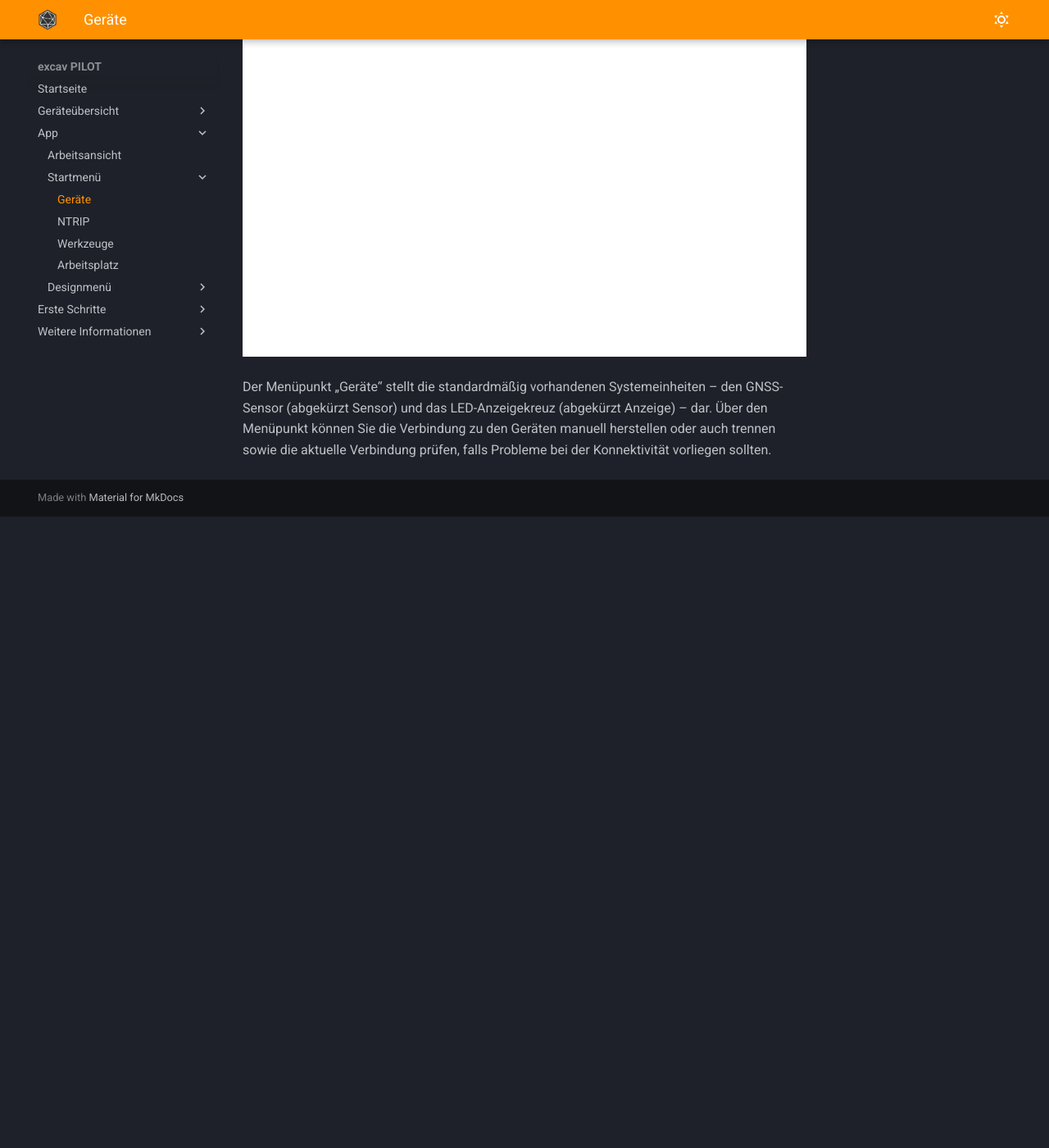
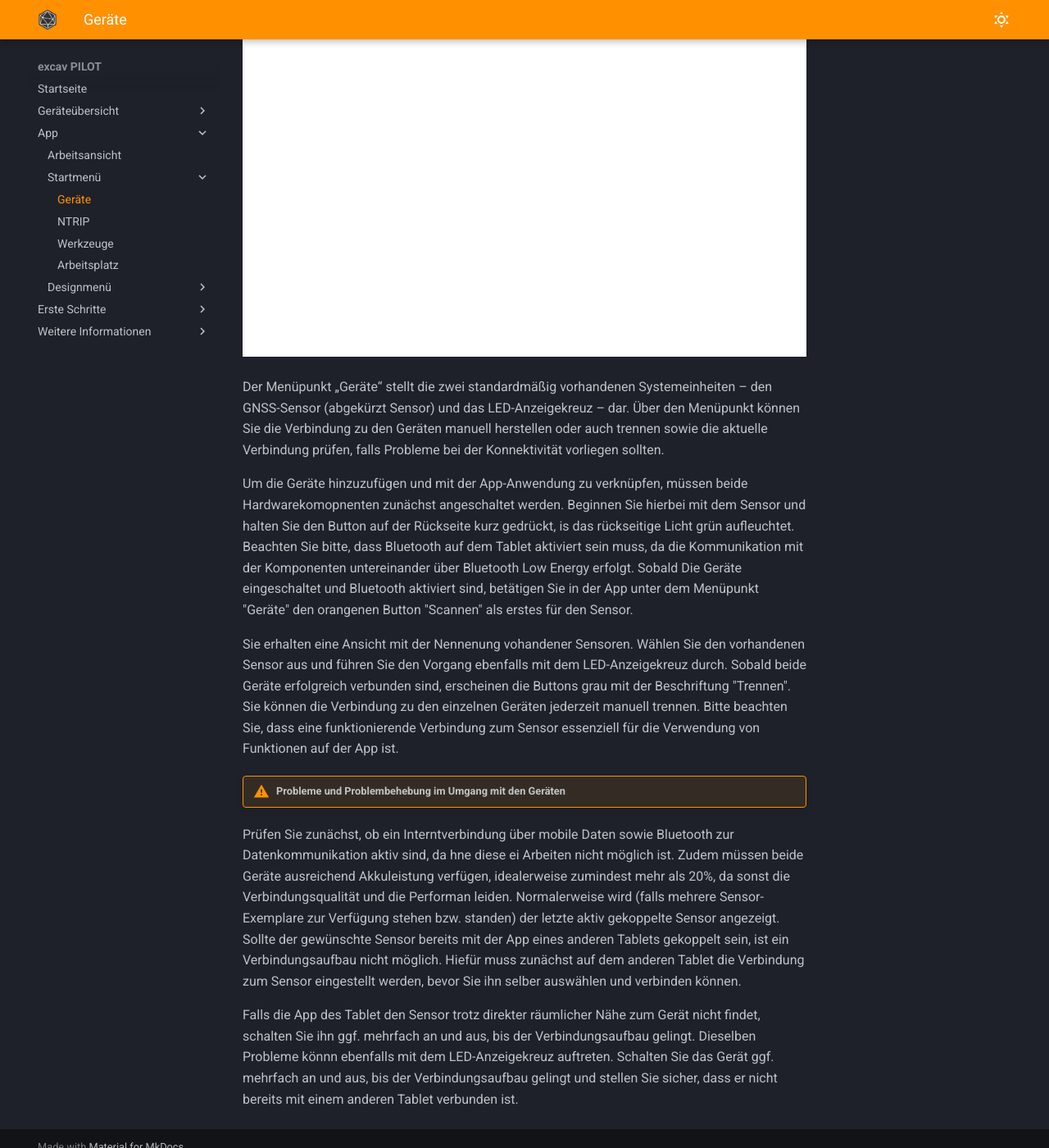
Before and after one commit to tobias-sizmann/mkdocs-excavpilot, an MkDocs documentation site: the page built from docs/Geräte/Geräte.md, in a window 1280 px wide and 1400 px high, scrolled down 845 px. Shown: the whole window at 82% size. Built offline with MkDocs 1.6.1 and Material for MkDocs 9.7.7, drawn with Linux system fonts in a browser that asks for light colours; before the commit the page ends 1475 px from its top, so only the background shows below that.

Commit message:
Bearbeitung ToDo Peter 16

```diff
--- a/docs/Geräte/Geräte.md
+++ b/docs/Geräte/Geräte.md
@@ -10,7 +10,18 @@
   <img width="100%" src="/images_docs/Screenshot excav PILOT Arbeitsansicht Geräte.jpg"/>
 </p>
 
-Der Menüpunkt „Geräte“ stellt die standardmäßig vorhandenen Systemeinheiten – den GNSS-Sensor (abgekürzt Sensor) und das LED-Anzeigekreuz (abgekürzt Anzeige) – dar. Über den Menüpunkt können Sie die Verbindung zu den Geräten manuell herstellen oder auch trennen sowie die aktuelle Verbindung prüfen, falls Probleme bei der Konnektivität vorliegen sollten.
+[//]: # (todo: Hier sollten wir genauer darauf eingehen, wie der User sich mit einem Gerät verbindet (genauer Ablauf; sowas wie: Gerät anschalten, checken Bluetooth an, Gerät aus Liste auswählen) und was er machen kann, wenn er ein Problem hat. Probleme könnten sein: App findet Gerät nicht; App hat nicht die nötigen Rechte; Sensor schon mit einem anderen Tablet verbunden?)
 
+[//]: # (Peter: Gewünschte Punkte abgearbeitet)
 
-[//]: # (todo: Hier sollten wir genauer darauf eingehen, wie der User sich mit einem Gerät verbindet (genauer Ablauf; sowas wie: Gerät anschalten, checken Bluetooth an, Gerät aus Liste auswählen) und was er machen kann, wenn er ein Problem hat. Probleme könnten sein: App findet Gerät nicht; App hat nicht die nötigen Rechte; Sonsor schon mit einem anderen Tablet verbunden?)
+Der Menüpunkt „Geräte“ stellt die zwei standardmäßig vorhandenen Systemeinheiten – den GNSS-Sensor (abgekürzt Sensor) und das LED-Anzeigekreuz – dar. Über den Menüpunkt können Sie die Verbindung zu den Geräten manuell herstellen oder auch trennen sowie die aktuelle Verbindung prüfen, falls Probleme bei der Konnektivität vorliegen sollten.
+
+Um die Geräte hinzuzufügen und mit der App-Anwendung zu verknüpfen, müssen beide Hardwarekomopnenten zunächst angeschaltet werden. Beginnen Sie hierbei mit dem Sensor und halten Sie den Button auf der Rückseite kurz gedrückt, is das rückseitige Licht grün aufleuchtet. Beachten Sie bitte, dass Bluetooth auf dem Tablet aktiviert sein muss, da die Kommunikation mit der Komponenten untereinander über Bluetooth Low Energy erfolgt. Sobald Die Geräte eingeschaltet und Bluetooth aktiviert sind, betätigen Sie in der App unter dem Menüpunkt "Geräte" den orangenen Button "Scannen" als erstes für den Sensor.
+
+Sie erhalten eine Ansicht mit der Nennenung vohandener Sensoren. Wählen Sie den vorhandenen Sensor aus und führen Sie den Vorgang ebenfalls mit dem LED-Anzeigekreuz durch. Sobald beide Geräte erfolgreich verbunden sind, erscheinen die Buttons grau mit der Beschriftung "Trennen". Sie können die Verbindung zu den einzelnen Geräten jederzeit manuell trennen. Bitte beachten Sie, dass eine funktionierende Verbindung zum Sensor essenziell für die Verwendung von Funktionen auf der App ist.
+
+!!! warning "Probleme und Problembehebung im Umgang mit den Geräten"
+
+Prüfen Sie zunächst, ob ein Interntverbindung über mobile Daten sowie Bluetooth zur Datenkommunikation aktiv sind, da hne diese ei Arbeiten nicht möglich ist. Zudem müssen beide Geräte ausreichend Akkuleistung verfügen, idealerweise zumindest mehr als 20%, da sonst die Verbindungsqualität und die Performan leiden. Normalerweise wird (falls mehrere Sensor-Exemplare zur Verfügung stehen bzw. standen) der letzte aktiv gekoppelte Sensor angezeigt. Sollte der gewünschte Sensor bereits mit der App eines anderen Tablets gekoppelt sein, ist ein Verbindungsaufbau nicht möglich. Hiefür muss zunächst auf dem anderen Tablet die Verbindung zum Sensor eingestellt werden, bevor Sie ihn selber auswählen und verbinden können.
+
+Falls die App des Tablet den Sensor trotz direkter räumlicher Nähe zum Gerät nicht findet, schalten Sie ihn ggf. mehrfach an und aus, bis der Verbindungsaufbau gelingt. Dieselben Probleme könnn ebenfalls mit dem LED-Anzeigekreuz auftreten. Schalten Sie das Gerät ggf. mehrfach an und aus, bis der Verbindungsaufbau gelingt und stellen Sie sicher, dass er nicht bereits mit einem anderen Tablet verbunden ist.
```
Also changed, not shown: docs/Arbeitsplatz/Arbeitsplatz.md (+18 -50 lines), docs/Gelände/Gelände.md (+1 -1 lines), docs/Werkzeuge/Werkzeuge.md (+2 -20 lines), 1 other file.
